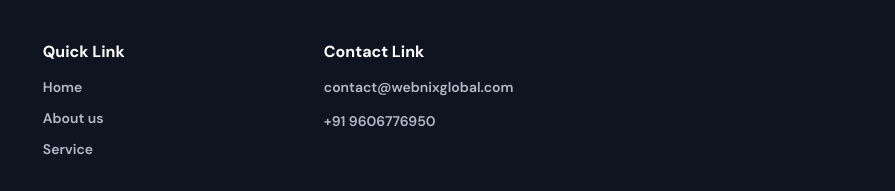
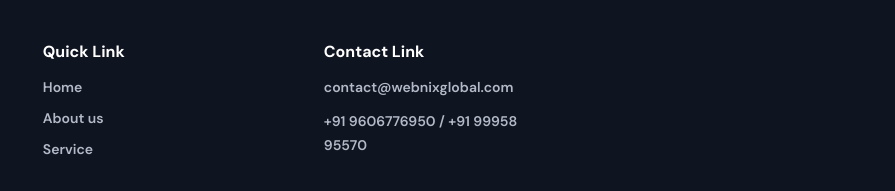
Before and after one commit to web3saad/Webnix-Global, a plain HTML site: page index.html in a window 1280 px wide. Shown: the part 3159-3350 px from the top of the page, 385-1280 px from the left. Drawn offline with Linux system fonts and the light colour scheme.

Commit message:
Update Contents

```diff
--- a/index.html
+++ b/index.html
@@ -983,7 +983,7 @@ Get your domain, professional email, conversion-ready website with payments buil
         <h4>Contact Link</h4>
         <ul class="contact">
           <li><a href="mailto:contact@webnixglobal.com">contact@webnixglobal.com</a></li>
-          <li><a href="tel:+919606776950">+91 9606776950</a></li>
+          <li><a href="tel:+919606776950">+91 9606776950 / +91 99958 95570</a></li>
         </ul>
       </div>
     </div>
```
